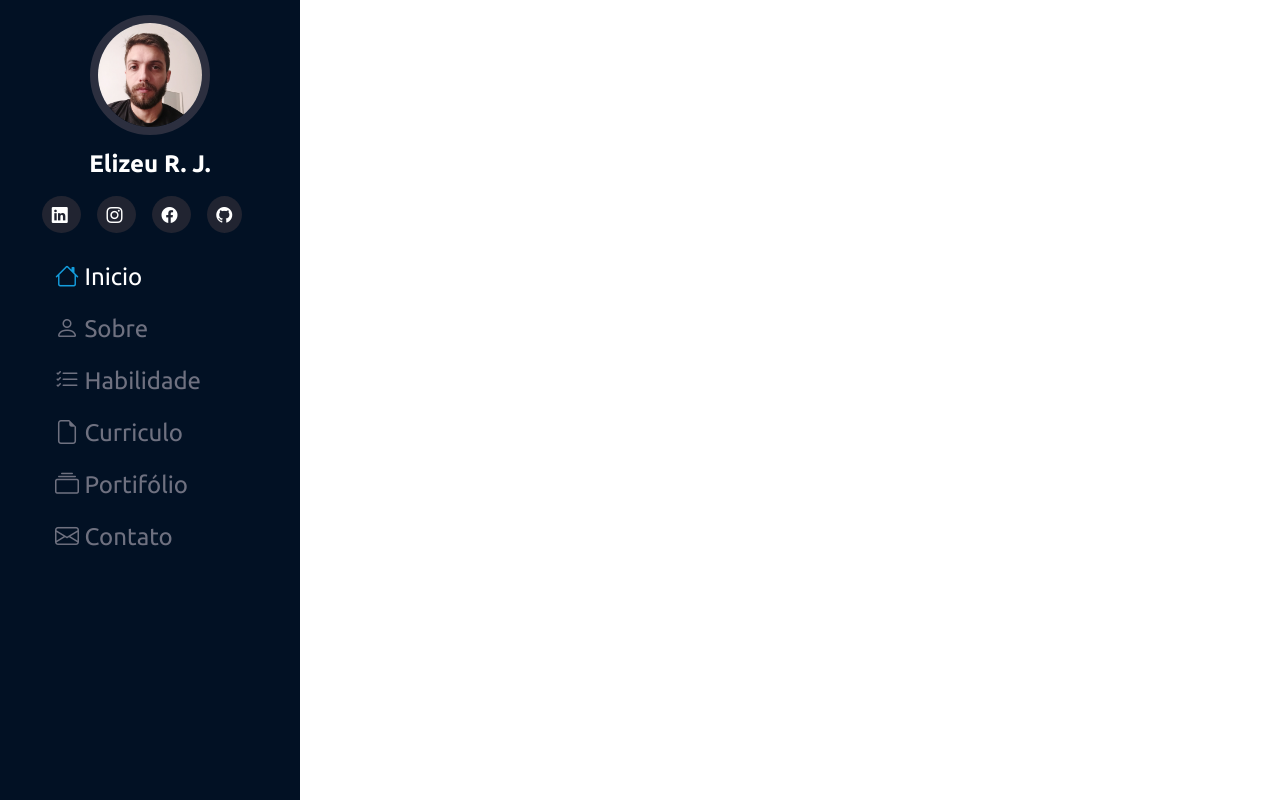
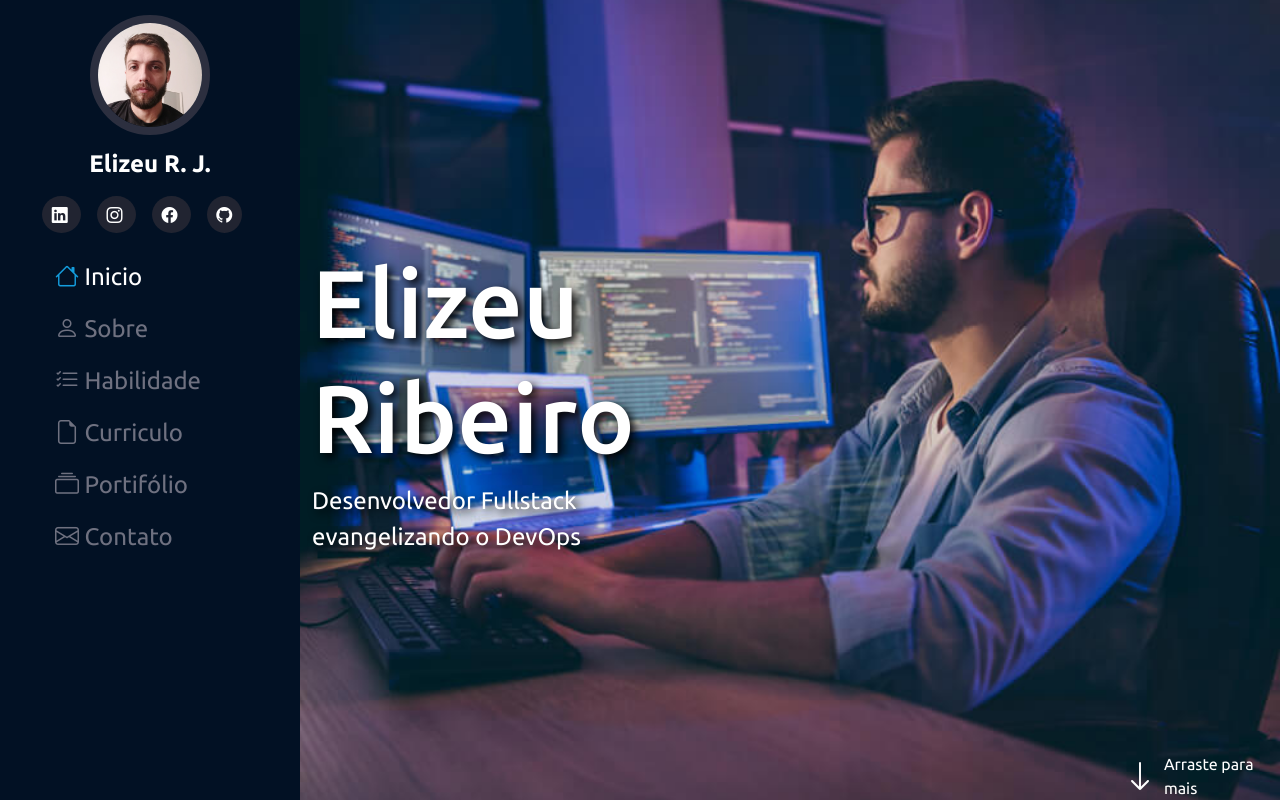
Before and after one commit to elizeurjr/zeuxz-portifolio, a Python web app: template templates/index.html in a window 1280 px wide. Run offline with Jinja, Linux system fonts and the light colour scheme; the template is opened without the code that fills it, so the values that code supplies are empty; some libraries are stand-ins or nearby versions.

Commit message:
include navbar and start section

```diff
--- a/static/style.css
+++ b/static/style.css
@@ -76,3 +76,41 @@ html, body {
 .nav-menu li:hover > a i {
     color: #149ddd
 }
+
+#main {
+    margin-left: 300px;
+}
+
+section#inicio {
+    background-image: url("./img/banner-background.jpg");
+    background-repeat: no-repeat;
+    background-size: cover;
+    background-attachment: fixed;
+    background-position: center;
+
+    width: 100%;
+    height: 100vh;
+}
+
+section#inicio h2 {
+    font-size: 6rem;
+    padding-left: 0rem;
+}
+
+section#inicio span#subtitle{
+    margin-right: 0rem;
+    font-size:1.5rem;
+}
+
+.text-shadow {
+    text-shadow: 4px 4px 10px #000;
+}
+
+section#inicio div#arraste {
+    width: 9rem;
+}
+
+section#inicio div#arraste a{
+    text-decoration: none;
+    color: #fff;
+}
--- a/templates/index.html
+++ b/templates/index.html
@@ -63,6 +63,24 @@
                   </li>
               </ul>
         </nav>
+    </aside>
+    <main id="main">
+        <section id="inicio" class="row m-0 p-0">
+
+            <div class="col-md-5 d-flex justify-content-center align-items-center flex-column">
+                <h2 class="text-white text-shadow">Elizeu Ribeiro</h2>
+                <span id="subtitle" class="text-white text-shadow">Desenvolvedor Fullstack evangelizando o DevOps</span>
+            </div>
+
+            <div class="col-md-7 d-flex justify-content-end align-items-end">
+                <div id="arraste" class="d-flex align-items-center">
+                    <i class="bi bi-arrow-down text-white pe-2 fs-2" aria-hidden="true"></i>
+                    <a href="">Arraste para mais</a>
+                </div>
+            </div>
+
+        </section>
+    </main>
 
     <script src="../static/bootstrap/js/bootstrap.bundle.min.js"></script>
     <script src="../static/script.js"></script>
```
Also changed, not shown: static/img/banner-background.jpg (added).
